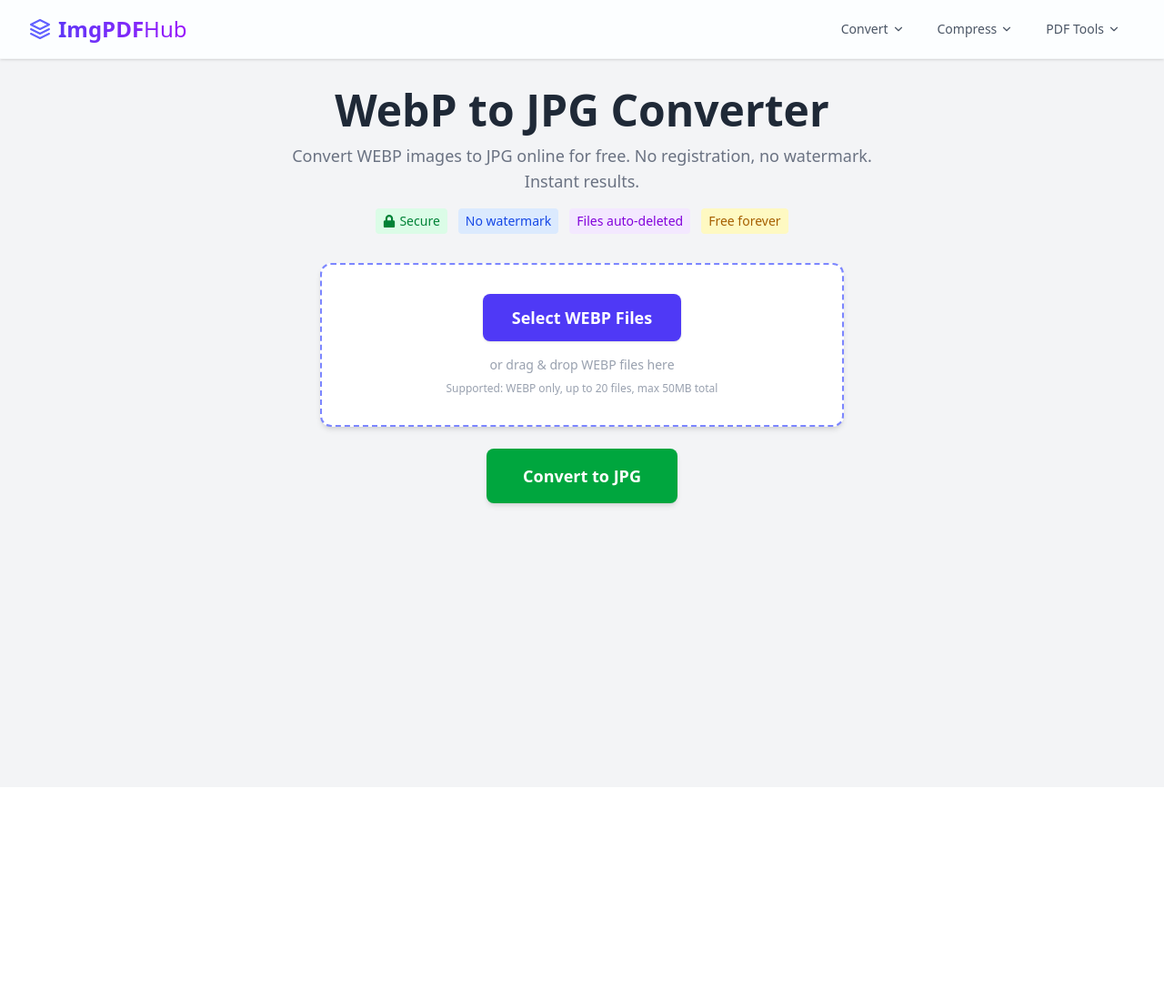
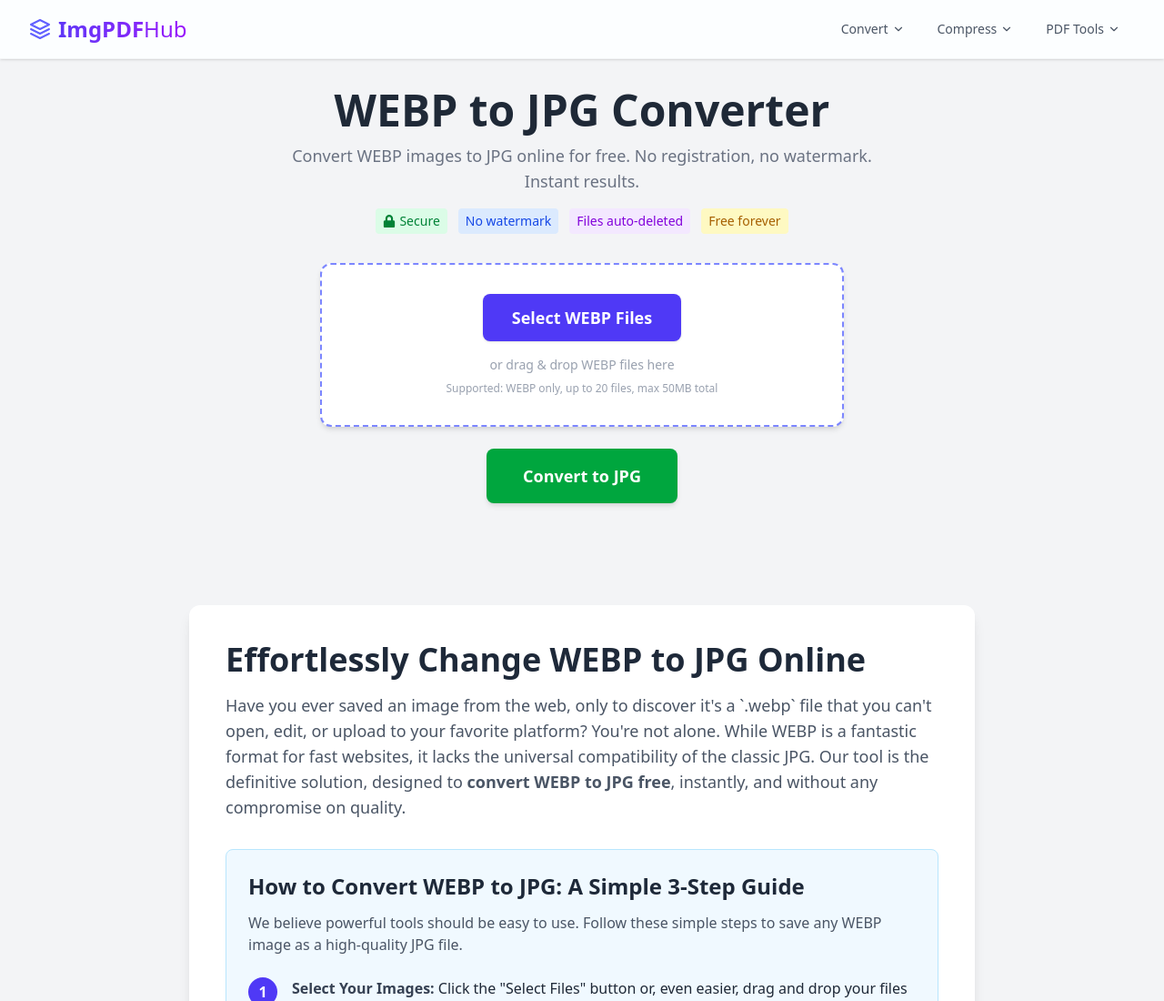
Before and after one commit to vivek09-bit/ConzoFrontend, a React (Vite) app: page /webp-to-jpg in a window 1280 px wide. Shown: the top 1100 px of the page at 91% size. Before the commit the page ends 865 px from the top, so only its background shows below. Built offline with nearby package versions, Linux system fonts and the light colour scheme.

Commit message:
Add WEBP to JPG content

```diff
--- /dev/null
+++ b/src/pages/WTJBlog.jsx
@@ -0,0 +1,80 @@
+const WTJBlog = () => {
+    return (<><section class="w-full max-w-4xl mx-auto py-16 px-4 text-left">
+        <div class="bg-white p-6 sm:p-10 rounded-xl shadow-lg">
+
+            {/* <!-- Introduction & Problem/Solution --> */}
+            <h2 class="text-3xl lg:text-4xl font-bold mb-4 text-gray-800">Effortlessly Change WEBP to JPG Online</h2>
+            <p class="mb-8 text-lg text-gray-600">
+                Have you ever saved an image from the web, only to discover it's a `.webp` file that you can't open, edit, or upload to your favorite platform? You're not alone. While WEBP is a fantastic format for fast websites, it lacks the universal compatibility of the classic JPG. Our tool is the definitive solution, designed to <strong>convert WEBP to JPG free</strong>, instantly, and without any compromise on quality.
+            </p>
+
+            {/* <!-- How-To Guide --> */}
+            <div class="bg-sky-50 border border-sky-200 rounded-lg p-6 mb-12">
+                <h3 class="text-2xl font-bold text-gray-800 mb-3">How to Convert WEBP to JPG: A Simple 3-Step Guide</h3>
+                <p class="mb-6 text-gray-600">We believe powerful tools should be easy to use. Follow these simple steps to save any WEBP image as a high-quality JPG file.</p>
+                <ol class="list-none space-y-4">
+                    <li class="flex items-start">
+                        <div class="bg-indigo-600 text-white rounded-full h-8 w-8 text-center font-bold flex items-center justify-center mr-4 flex-shrink-0">1</div>
+                        <div>
+                            <strong class="font-semibold text-gray-700">Select Your Images:</strong> Click the "Select Files" button or, even easier, drag and drop your files from your desktop. Our <strong>WEBP to JPG file converter</strong> supports batch processing, so feel free to upload all your images at once.
+                        </div>
+                    </li>
+                    <li class="flex items-start">
+                        <div class="bg-indigo-600 text-white rounded-full h-8 w-8 text-center font-bold flex items-center justify-center mr-4 flex-shrink-0">2</div>
+                        <div>
+                            <strong class="font-semibold text-gray-700">Let Us Handle the Magic:</strong> The moment your files are uploaded, our system gets to work. There are no confusing options—we automatically analyze your image and apply the best settings to ensure a <strong>high quality</strong> conversion from WEBP to JPEG.
+                        </div>
+                    </li>
+                    <li class="flex items-start">
+                        <div class="bg-indigo-600 text-white rounded-full h-8 w-8 text-center font-bold flex items-center justify-center mr-4 flex-shrink-0">3</div>
+                        <div>
+                            <strong class="font-semibold text-gray-700">Download and Go:</strong> In just a few seconds, your new JPG files will be ready. Click the download button to save them to your device. They are now universally compatible and ready to be used anywhere.
+                        </div>
+                    </li>
+                </ol>
+            </div>
+
+            {/* <!-- Detailed Feature Section --> */}
+            <h2 class="text-3xl lg:text-4xl font-bold mb-4 text-gray-800">The Ultimate WEBP to JPG Conversion Experience</h2>
+            <p class="mb-8 text-lg text-gray-600">Not all converters are created equal. We built our tool with a focus on three core principles: quality, security, and accessibility.</p>
+            <div class="space-y-6 mb-12">
+                <div>
+                    <h3 class="text-xl font-semibold text-indigo-700 mb-2">Uncompromising Image Quality</h3>
+                    <p class="text-gray-600">When you <strong>convert WEBP to JPG</strong>, the last thing you want is a blurry or pixelated result. Our advanced conversion engine is optimized to preserve the intricate details and vibrant colors of your original image. We aim for the <strong>best quality</strong>, ensuring your final JPEG is virtually indistinguishable from the source WEBP file.</p>
+                </div>
+                <div>
+                    <h3 class="text-xl font-semibold text-indigo-700 mb-2">Fort-Knox-Level Security and Privacy</h3>
+                    <p class="text-gray-600">Your privacy isn't an afterthought; it's our policy. All conversions happen over a secure (HTTPS) connection. More importantly, we operate with a strict auto-deletion policy. Every file you upload is permanently erased from our servers within a few hours, guaranteeing that your data remains confidential and secure.</p>
+                </div>
+                <div>
+                    <h3 class="text-xl font-semibold text-indigo-700 mb-2">Universal Compatibility, Any Device</h3>
+                    <p class="text-gray-600">Need to <strong>save a WEBP as a JPG</strong> on the go? No problem. Our tool is a fully browser-based <strong>WEBP to JPG online</strong> converter. This means it works flawlessly on any operating system—Windows, macOS, Linux, and is perfectly optimized for mobile devices. It's the ideal solution when you need to <strong>change WEBP to JPG on Android</strong> or iOS without installing a single app.</p>
+                </div>
+            </div>
+
+            {/* <!-- Expanded FAQ Section --> */}
+            <h2 class="text-3xl lg:text-4xl font-bold mb-4 text-gray-800">Frequently Asked Questions</h2>
+            <div class="border-t border-gray-200">
+                <div class="py-6 border-b border-gray-200">
+                    <h3 class="text-xl font-semibold text-gray-700 mb-2">Why do I need to convert a .WEBP to JPG format?</h3>
+                    <p class="text-gray-600">Think of JPG as the universal language of images. While WEBP is a more modern, efficient format that's great for web performance, many older software programs, desktop applications, and some social media platforms still don't fully support it. When you perform a <strong>WEBP to JPG</strong> conversion, you are translating your image into a format that is guaranteed to work everywhere, ensuring maximum compatibility for editing, sharing, and printing.</p>
+                </div>
+                <div class="py-6 border-b border-gray-200">
+                    <h3 class="text-xl font-semibold text-gray-700 mb-2">Will I lose any quality when converting?</h3>
+                    <p class="text-gray-600">This is a common concern, and a valid one. Both WEBP and JPG are "lossy" formats, meaning they use compression to reduce file size. However, our tool is engineered to minimize this loss. We prioritize creating a <strong>high-quality</strong> JPEG file that retains as much detail as possible. For the vast majority of use cases, any difference in quality will be imperceptible to the human eye.</p>
+                </div>
+                <div class="py-6 border-b border-gray-200">
+                    <h3 class="text-xl font-semibold text-gray-700 mb-2">What is the difference between JPG and JPEG?</h3>
+                    <p class="text-gray-600">There is no difference in the format itself! JPEG (Joint Photographic Experts Group) is the official name of the compression standard. JPG is simply the three-letter file extension that became standard in older Windows systems. So, when you use a <strong>WEBP to JPEG</strong> converter, you are creating a .jpg file. They are functionally identical.</p>
+                </div>
+                <div class="py-6">
+                    <h3 class="text-xl font-semibold text-gray-700 mb-2">How many files can I convert for free?</h3>
+                    <p class="text-gray-600">As many as you need. Our commitment is to provide a powerful and accessible tool for everyone. You can use our <strong>free WEBP to JPG converter</strong> for multiple batches of files without ever hitting a paywall or being asked to register. It’s free today, and it will be free tomorrow.</p>
+                </div>
+            </div>
+
+        </div>
+    </section>
+    </>)
+}
+export default WTJBlog;
--- a/src/pages/WebpToJpg.jsx
+++ b/src/pages/WebpToJpg.jsx
@@ -2,7 +2,7 @@ import React, { useState, useRef, useEffect, useCallback, memo } from "react";
 import axios from "axios";
 import { Helmet } from "react-helmet";
 import { FaSpinner, FaCheckCircle, FaLock, FaRegTrashAlt, FaArrowUp, FaArrowDown } from "react-icons/fa";
-
+import WTJBlog from "./WTJBlog";
 const VITE_BACKEND_DOMAIN = import.meta.env.VITE_BACKEND_DOMAIN;
 
 const WebpToJpg = memo(() => {
@@ -171,7 +171,7 @@ const WebpToJpg = memo(() => {
     return (
         <main className="bg-gray-100 min-h-screen flex flex-col items-center">
             <Helmet>
-                <title>WebP to JPG Converter | Free, Fast & Secure Online Tool</title>
+                <title>WEBP to JPG Converter | Free, Fast & Secure Online Tool</title>
                 <meta
                     name="description"
                     content="Convert WEBP to JPG online free – no registration, no watermark. Fast and secure WEBP to JPG tool to convert images to high-quality JPG."
@@ -190,12 +190,12 @@ const WebpToJpg = memo(() => {
                     content="Easily convert WEBP images into JPG files online. 100% free, fast and secure. No email required!"
                 />
                 <meta property="og:url" content="https://imgpdfhub.com/webp-to-jpg" />
-                <meta
+                {/* <meta
                     property="og:image"
                     content="https://imgpdfhub.com/assets/og-webp-to-jpg.png"
-                />
+                /> */}
                 {/* Twitter Card */}
-                <meta name="twitter:card" content="summary_large_image" />
+                {/* <meta name="twitter:card" content="summary_large_image" />
                 <meta name="twitter:title" content="WebP to JPG – Free Online Converter" />
                 <meta
                     name="twitter:description"
@@ -204,7 +204,7 @@ const WebpToJpg = memo(() => {
                 <meta
                     name="twitter:image"
                     content="https://imgpdfhub.com/assets/og-webp-to-jpg.png"
-                />
+                /> */}
                 <meta name="theme-color" content="#4F46E5" />
                 <link rel="manifest" href="/manifest.json" />
             </Helmet>
@@ -212,7 +212,7 @@ const WebpToJpg = memo(() => {
             <section className="py-8 px-4 flex flex-col items-center">
                 <div className="text-center mb-8">
                     <h1 className="text-4xl md:text-5xl font-bold mb-3">
-                        WebP to JPG Converter
+                        WEBP to JPG Converter
                     </h1>
                     <p className="text-lg text-gray-500 max-w-2xl mx-auto">
                         Convert WEBP images to JPG online for free. No registration, no watermark. Instant results.
@@ -387,6 +387,7 @@ const WebpToJpg = memo(() => {
                     </div>
                 )}
             </section>
+            <WTJBlog />
         </main>
     );
 });
```
